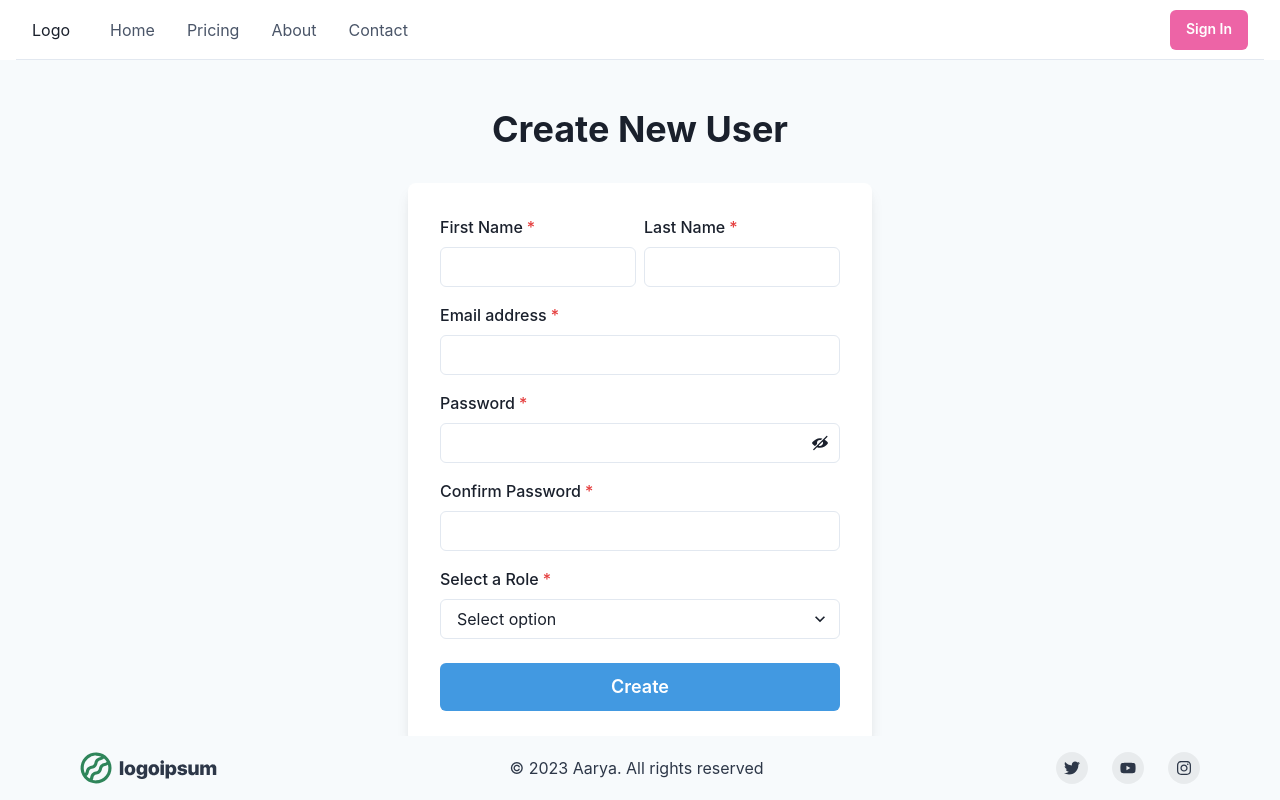
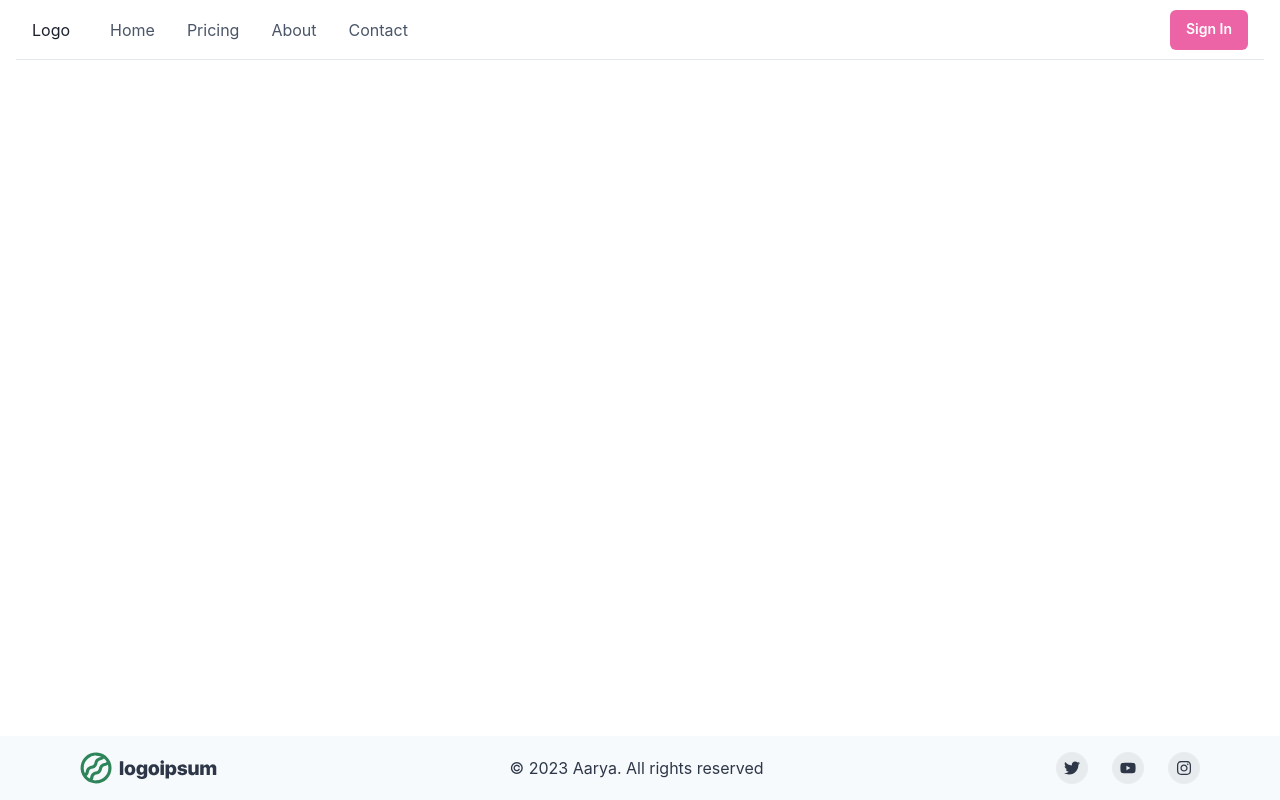
Before and after one commit to ra-shree/project-manager, a React (Vite) app: page /admin/users/create in a window 1280 px wide. Built offline with nearby package versions, Linux system fonts and the light colour scheme.

Commit message:
Resolve "refactoring create user form to work with updating user informatio"

```diff
--- a/src/app.tsx
+++ b/src/app.tsx
@@ -5,7 +5,7 @@ import { Home } from './pages/Home';
 import { SignInForm } from './pages/SignIn';
 import { Dashboard } from './pages/Dashboard';
 import { Projects, ProjectPage, Tasks } from './pages/users';
-import { CreateUser, HomeProject, HomeUser } from './pages/admin';
+import { HomeProject, HomeUser } from './pages/admin';
 import { UserState, getUserProfile } from './features';
 
 export default function App() {
@@ -41,7 +41,6 @@ export default function App() {
         />
         <Route path="/user/tasks" element={<Tasks />} />
         <Route path="/admin/users" element={<HomeUser />} />
-        <Route path="/admin/users/create" element={<CreateUser />} />
         <Route path="/admin/projects" element={<HomeProject />} />
       </Routes>
       <Footer />
--- a/src/pages/admin/index.ts
+++ b/src/pages/admin/index.ts
@@ -1,5 +1,6 @@
-export { default as CreateUser } from './user/Create';
+export { default as UserForm } from './user/Create';
 export { default as HomeUser } from './user/Home';
 export { default as ProjectForm } from './project/Create';
 export { default as HomeProject } from './project/Home';
 export { default as ProjectsTable } from './project/ProjectsTable';
+export { default as UsersTable } from './user/UsersTable';
--- a/src/pages/admin/user/Create.tsx
+++ b/src/pages/admin/user/Create.tsx
@@ -1,57 +1,59 @@
 import {
-  Flex,
-  Box,
   FormControl,
   FormLabel,
   FormErrorMessage,
   Input,
   InputGroup,
-  HStack,
   InputRightElement,
   Stack,
   Button,
-  Heading,
   Select,
-  useColorModeValue,
   Alert,
   AlertIcon,
 } from '@chakra-ui/react';
 import { useState, useEffect } from 'react';
-import { useNavigate } from 'react-router-dom';
 import { ViewIcon, ViewOffIcon } from '@chakra-ui/icons';
 import { z, ZodType } from 'zod';
 import { zodResolver } from '@hookform/resolvers/zod';
 import { useForm } from 'react-hook-form';
 import { authApi } from '../../../utils';
+import { UserFormData } from './types.d';
+import { AxiosResponse } from 'axios';
+import { useQueryClient } from '@tanstack/react-query';
 
-interface CreateUserFormData {
-  first_name: string;
-  last_name: string;
-  email: string;
-  password: string;
-  password_confirmation: string;
-  role: string;
-}
-
-export default function CreateUser() {
+export default function UserForm({
+  updateUser,
+  setUpdateUser,
+  onClose,
+  userId,
+}: {
+  updateUser?: UserFormData;
+  setUpdateUser: React.Dispatch<React.SetStateAction<UserFormData | undefined>>;
+  userId: number | null;
+  onClose: () => void;
+}) {
   const [error, setError] = useState(false);
   const [errorMessage, setErrorMessage] = useState('');
   const [showPassword, setShowPassword] = useState(false);
-  const navigate = useNavigate();
+  const queryClient = useQueryClient();
 
-  async function onSubmit(values: CreateUserFormData) {
-    try {
-      const res = await authApi.post('api/admin/users/create', values);
-      if (res.data == 'User Created') {
-        navigate('/admin/users');
-      }
-    } catch (err: any) {
-      setErrorMessage(err.response.data.message);
-      setError(true);
-    }
-  }
-
-  const schema: ZodType<CreateUserFormData> = z
+  let schema: ZodType<UserFormData>;
+  if (updateUser) {
+    schema = z
+      .object({
+        first_name: z.string().min(3).max(255),
+        last_name: z.string().min(3).max(255),
+        email: z.string().email(),
+        password: z.optional(z.string().min(8).max(255)),
+        password_confirmation: z.optional(z.string().min(8).max(255)),
+        role: z.string(),
+      })
+      .refine((data) => data.password === data.password_confirmation, {
+        path: ['confirmPassword'],
+        message: "Password don't match",
+      });
+  } else {
+    schema = z
       .object({
         first_name: z.string().min(3).max(255),
         last_name: z.string().min(3).max(255),
@@ -64,16 +66,46 @@ export default function CreateUser() {
         path: ['confirmPassword'],
         message: "Password don't match",
       });
+  }
 
   const {
     register,
     handleSubmit,
+    setValue,
     formState: { errors },
-  } = useForm<CreateUserFormData>({
+  } = useForm<UserFormData>({
     resolver: zodResolver(schema),
   });
 
+  async function onSubmit(values: UserFormData) {
+    let res: AxiosResponse<any, any>;
+    try {
+      if (!updateUser) {
+        res = await authApi.post('api/admin/users/create', values);
+      } else {
+        res = await authApi.put(`api/admin/users/update/${userId}`, values);
+      }
+      if (res.data == 'User Created' || res.data == 'User Updated') {
+        queryClient.invalidateQueries(['users']);
+      }
+    } catch (err: any) {
+      console.log(err);
+      setErrorMessage(err.response.data.message);
+      setError(true);
+    } finally {
+      onClose();
+      setUpdateUser(undefined);
+    }
+  }
+
   useEffect(() => {
+    if (updateUser) {
+      setValue('first_name', updateUser.first_name);
+      setValue('last_name', updateUser.last_name);
+      setValue('email', updateUser.email);
+      setValue('role', updateUser.role);
+    }
+
     if (error) {
       setTimeout(() => {
         setError(false);
@@ -82,16 +114,11 @@ export default function CreateUser() {
   }, [error]);
 
   return (
-    <Flex
-      minH={'87vh'}
-      align={'center'}
-      justify={'center'}
-      bg={useColorModeValue('gray.50', 'gray.800')}>
-      <Stack spacing={8} mx={'auto'} maxW={'lg'} py={12} px={6}>
+    <form
+      method="post"
+      style={{ padding: '0em 1em 1em 1em' }}
+      onSubmit={handleSubmit(onSubmit)}>
       <Stack align={'center'}>
-          <Heading fontSize={'4xl'} textAlign={'center'}>
-            Create New User
-          </Heading>
         {error && (
           <Alert status="error">
             <AlertIcon />
@@ -99,59 +126,51 @@ export default function CreateUser() {
           </Alert>
         )}
       </Stack>
-        <Box
-          rounded={'lg'}
-          bg={useColorModeValue('white', 'gray.700')}
-          boxShadow={'lg'}
-          p={8}>
-          <form method="post" onSubmit={handleSubmit(onSubmit)}>
       <Stack spacing={4}>
-              <HStack>
-                <Box>
         <FormControl
           id="first_name"
+          paddingBottom={4}
           isInvalid={errors.first_name ? true : false}
           isRequired>
           <FormLabel>First Name</FormLabel>
-                    <Input type="text" {...register('first_name')} />
+          <Input variant="flushed" type="text" {...register('first_name')} />
           <FormErrorMessage>
-                      {errors.first_name &&
-                        errors.first_name?.message?.toString()}
+            {errors.first_name && errors.first_name?.message?.toString()}
           </FormErrorMessage>
         </FormControl>
-                </Box>
-                <Box>
         <FormControl
           id="last_name"
+          paddingBottom={4}
           isInvalid={errors.last_name ? true : false}
           isRequired>
           <FormLabel>Last Name</FormLabel>
-                    <Input type="text" {...register('last_name')} />
+          <Input variant="flushed" type="text" {...register('last_name')} />
           <FormErrorMessage>
-                      {errors.last_name &&
-                        errors.last_name?.message?.toString()}
+            {errors.last_name && errors.last_name?.message?.toString()}
           </FormErrorMessage>
         </FormControl>
-                </Box>
-              </HStack>
         <FormControl
           id="email"
+          paddingBottom={4}
           isInvalid={errors.email ? true : false}
           isRequired>
           <FormLabel>Email address</FormLabel>
-                <Input type="email" {...register('email')} />
+          <Input variant="flushed" type="email" {...register('email')} />
           <FormErrorMessage>
             {errors.email && errors.email?.message?.toString()}
           </FormErrorMessage>
         </FormControl>
         <FormControl
           id="password"
-                isInvalid={errors.password ? true : false}
-                isRequired>
+          paddingBottom={4}
+          {...(updateUser
+            ? {}
+            : { isInvalid: errors.password ? true : false, isRequired: true })}>
           <FormLabel>Password</FormLabel>
-                <InputGroup>
+          <InputGroup paddingBottom={4}>
             <Input
               type={showPassword ? 'text' : 'password'}
+              variant="flushed"
               {...register('password')}
             />
             <InputRightElement h={'full'}>
@@ -167,43 +186,39 @@ export default function CreateUser() {
         </FormControl>
         <FormControl
           id="password_confirmation"
-                isInvalid={errors.password_confirmation ? true : false}
-                isRequired>
+          paddingBottom={4}
+          {...(updateUser
+            ? {}
+            : {
+                isInvalid: errors.password_confirmation ? true : false,
+                isRequired: true,
+              })}>
           <FormLabel>Confirm Password</FormLabel>
           <InputGroup>
             <Input
               type={showPassword ? 'text' : 'password'}
+              variant="flushed"
               {...register('password_confirmation')}
             />
           </InputGroup>
         </FormControl>
-              <FormControl isRequired>
+        <FormControl paddingBottom={4} isRequired>
           <FormLabel>Select a Role</FormLabel>
-                <Select
-                  id="role"
-                  placeholder="Select option"
-                  {...register('role')}>
+          <Select id="role" placeholder="Select option" {...register('role')}>
             <option value="developer">Developer</option>
             <option value="manager">Manager</option>
           </Select>
         </FormControl>
-              <Stack spacing={10} pt={2}>
         <Button
           loadingText="Submitting"
-                  size="lg"
-                  bg={'blue.400'}
-                  color={'white'}
+          colorScheme="twitter"
           _hover={{
             bg: 'blue.500',
           }}
           type="submit">
-                  Create
+          {updateUser ? 'Update User' : 'Create User'}
         </Button>
       </Stack>
-            </Stack>
     </form>
-        </Box>
-      </Stack>
-    </Flex>
   );
 }
--- a/src/pages/admin/user/Home.tsx
+++ b/src/pages/admin/user/Home.tsx
@@ -1,11 +1,28 @@
-import { Box, Button, Flex, Heading, Spacer, Spinner } from '@chakra-ui/react';
-import { useNavigate } from 'react-router-dom';
-import DataTable from './DataTable';
+import {
+  Box,
+  Button,
+  Flex,
+  Heading,
+  Modal,
+  ModalOverlay,
+  ModalContent,
+  ModalHeader,
+  ModalBody,
+  ModalCloseButton,
+  Spacer,
+  Spinner,
+} from '@chakra-ui/react';
+import { UserForm, UsersTable } from '..';
+import { useDisclosure } from '@chakra-ui/react';
 import { useQuery } from '@tanstack/react-query';
 import { authApi } from '../../../utils';
+import { useState } from 'react';
+import { UserFormData } from './types';
 
 export default function Home() {
-  const navigate = useNavigate();
+  const [userId, setUserId] = useState<number | null>(null);
+  const [updateUser, setUpdateUser] = useState<UserFormData>();
+  const { isOpen, onOpen, onClose } = useDisclosure();
 
   const { data, isSuccess } = useQuery(['users'], async () => {
     const response = await authApi.get('/api/admin/users');
@@ -24,19 +41,46 @@ export default function Home() {
         <Box className="pr-4">
           <Button
             colorScheme="twitter"
-            onClick={() => navigate('/admin/users/create')}>
+            onClick={() => {
+              setUserId(null);
+              setUpdateUser(undefined);
+              onOpen();
+            }}>
             Create New User
           </Button>
         </Box>
       </Flex>
       {isSuccess ? (
-        <DataTable
+        <UsersTable
           TableColumns={['First Name', 'Last Name', 'Email', 'Role', 'Actions']}
           TableData={data}
+          onOpen={onOpen}
+          userId={userId}
+          setUserId={setUserId}
+          setUpdateUser={setUpdateUser}
         />
       ) : (
-        <Spinner size="xl" />
+        <Flex className="align-middle">
+          <Spinner size="xl" />
+        </Flex>
       )}
+      <Modal isOpen={isOpen} onClose={onClose}>
+        <ModalOverlay />
+        <ModalContent>
+          <ModalHeader>
+            {!updateUser ? 'Create a User' : 'Update User Information'}
+          </ModalHeader>
+          <ModalCloseButton />
+          <ModalBody>
+            <UserForm
+              userId={userId}
+              updateUser={updateUser}
+              setUpdateUser={setUpdateUser}
+              onClose={onClose}
+            />
+          </ModalBody>
+        </ModalContent>
+      </Modal>
     </>
   );
 }
```
Also changed, not shown: src/pages/admin/user/DataTable.tsx (deleted, +0 -101 lines), src/pages/admin/user/UsersTable.tsx (added, +129 -0 lines), src/pages/admin/user/types.d.ts (added, +8 -0 lines). Lines whose indentation alone changed are shown as unchanged.
